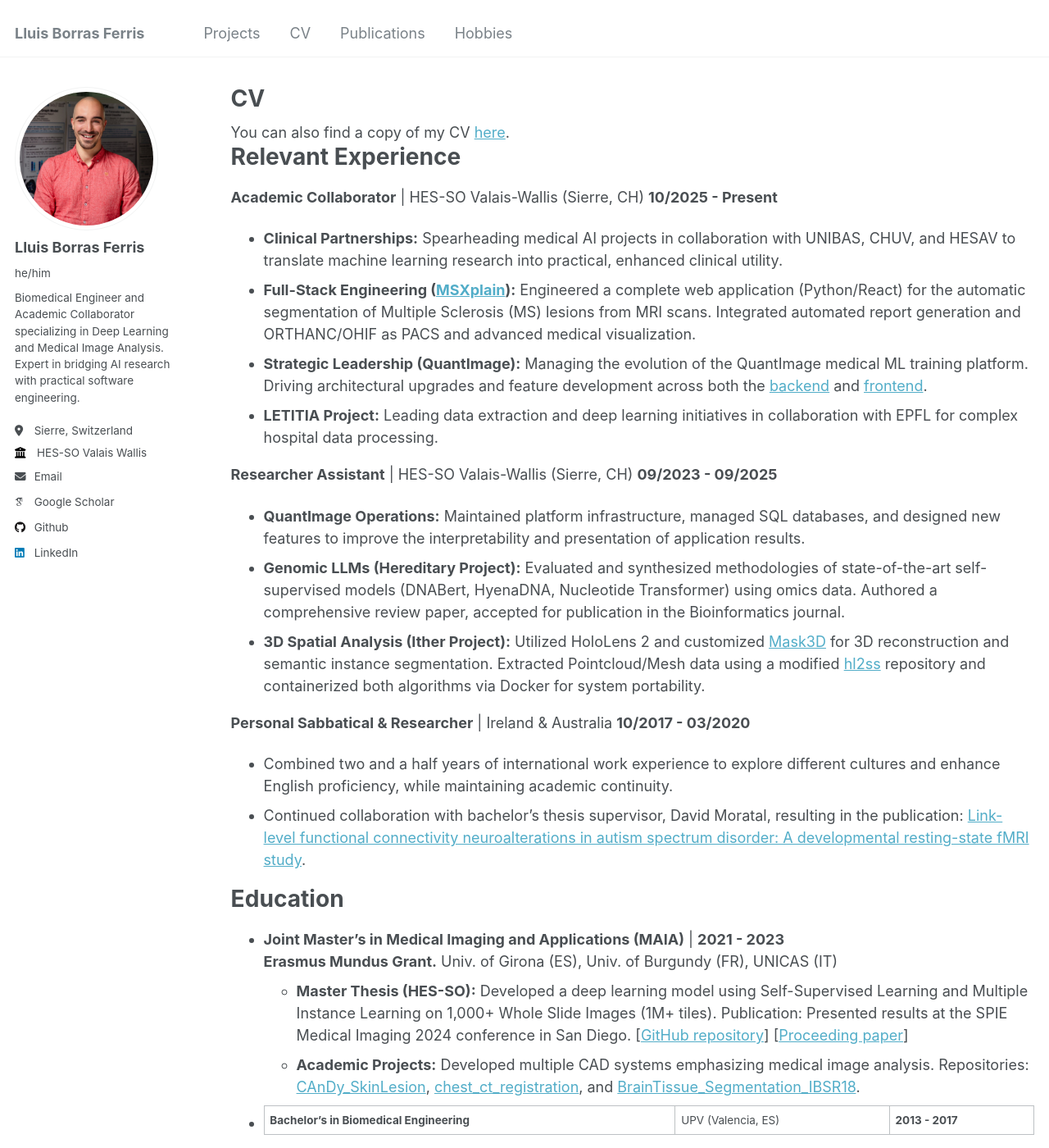
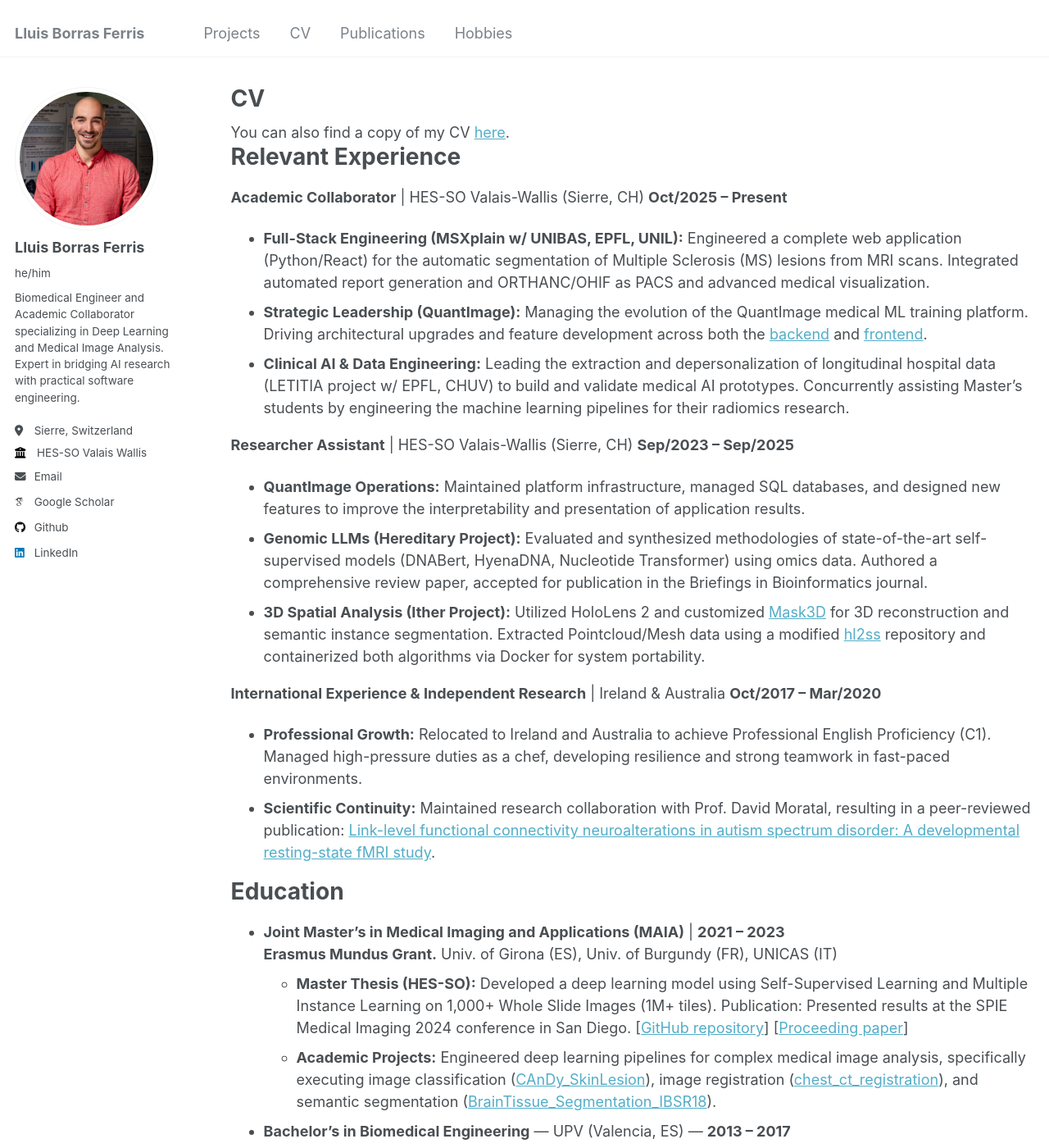
Before and after one commit to lluisb3/lluisb3.github.io, a Jekyll site: the page built from _pages/cv.md, in a window 1280 px wide and 1400 px high. Shown: the whole window at 82% size. Built offline with Jekyll 4.4.1, drawn with Linux system fonts in a browser that asks for light colours; some web fonts are replaced.

Commit message:
update some text

```diff
--- a/_pages/cv.md
+++ b/_pages/cv.md
@@ -14,30 +14,29 @@ redirect_from:
 Relevant Experience
 ======
 **Academic Collaborator** | HES-SO Valais-Wallis (Sierre, CH)
-**10/2025 - Present**
-* **Clinical Partnerships:** Spearheading medical AI projects in collaboration with UNIBAS, CHUV, and HESAV to translate machine learning research into practical, enhanced clinical utility.
-* **Full-Stack Engineering ([MSXplain](https://github.com/lluisb3/MSXplain)):** Engineered a complete web application (Python/React) for the automatic segmentation of Multiple Sclerosis (MS) lesions from MRI scans. Integrated automated report generation and ORTHANC/OHIF as PACS and advanced medical visualization.
+**Oct/2025 – Present**
+* **Full-Stack Engineering (MSXplain w/ UNIBAS, EPFL, UNIL):** Engineered a complete web application (Python/React) for the automatic segmentation of Multiple Sclerosis (MS) lesions from MRI scans. Integrated automated report generation and ORTHANC/OHIF as PACS and advanced medical visualization.
 * **Strategic Leadership (QuantImage):** Managing the evolution of the QuantImage medical ML training platform. Driving architectural upgrades and feature development across both the [backend](https://github.com/medgift/quantimage2-backend) and [frontend](https://github.com/medgift/quantimage2-frontend).
-* **LETITIA Project:** Leading data extraction and deep learning initiatives in collaboration with EPFL for complex hospital data processing.
+* **Clinical AI & Data Engineering:** Leading the extraction and depersonalization of longitudinal hospital data (LETITIA project w/ EPFL, CHUV) to build and validate medical AI prototypes. Concurrently assisting Master's students by engineering the machine learning pipelines for their radiomics research.
 
 **Researcher Assistant** | HES-SO Valais-Wallis (Sierre, CH)
-**09/2023 - 09/2025**
+**Sep/2023 – Sep/2025**
 * **QuantImage Operations:** Maintained platform infrastructure, managed SQL databases, and designed new features to improve the interpretability and presentation of application results.
-* **Genomic LLMs (Hereditary Project):** Evaluated and synthesized methodologies of state-of-the-art self-supervised models (DNABert, HyenaDNA, Nucleotide Transformer) using omics data. Authored a comprehensive review paper, accepted for publication in the Bioinformatics journal.
+* **Genomic LLMs (Hereditary Project):** Evaluated and synthesized methodologies of state-of-the-art self-supervised models (DNABert, HyenaDNA, Nucleotide Transformer) using omics data. Authored a comprehensive review paper, accepted for publication in the Briefings in Bioinformatics journal.
 * **3D Spatial Analysis (Ither Project):** Utilized HoloLens 2 and customized [Mask3D](https://github.com/lluisb3/Mask3D_v2) for 3D reconstruction and semantic instance segmentation. Extracted Pointcloud/Mesh data using a modified [hl2ss](https://github.com/lluisb3/hl2ss) repository and containerized both algorithms via Docker for system portability.
 
-**Personal Sabbatical & Researcher** | Ireland & Australia
-**10/2017 - 03/2020**
-* Combined two and a half years of international work experience to explore different cultures and enhance English proficiency, while maintaining academic continuity.
-* Continued collaboration with bachelor's thesis supervisor, David Moratal, resulting in the publication: [Link-level functional connectivity neuroalterations in autism spectrum disorder: A developmental resting-state fMRI study](https://www.mdpi.com/2075-4418/9/1/32).
+**International Experience & Independent Research** | Ireland & Australia
+**Oct/2017 – Mar/2020**
+* **Professional Growth:** Relocated to Ireland and Australia to achieve Professional English Proficiency (C1). Managed high-pressure duties as a chef, developing resilience and strong teamwork in fast-paced environments.
+* **Scientific Continuity:** Maintained research collaboration with Prof. David Moratal, resulting in a peer-reviewed publication: [Link-level functional connectivity neuroalterations in autism spectrum disorder: A developmental resting-state fMRI study](https://www.mdpi.com/2075-4418/9/1/32).
 
 Education
 ======
-* **Joint Master's in Medical Imaging and Applications (MAIA)** | **2021 - 2023**<br>
+* **Joint Master's in Medical Imaging and Applications (MAIA)** | **2021 – 2023**<br>
 **Erasmus Mundus Grant.** Univ. of Girona (ES), Univ. of Burgundy (FR), UNICAS (IT)
   * **Master Thesis (HES-SO):** Developed a deep learning model using Self-Supervised Learning and Multiple Instance Learning on 1,000+ Whole Slide Images (1M+ tiles). Publication: Presented results at the SPIE Medical Imaging 2024 conference in San Diego. [[GitHub repository](https://github.com/lluisb3/histo_lung)] [[Proceeding paper](https://www.researchgate.net/publication/379536095_A_full_pipeline_to_analyze_lung_histopathology_images)]
-  * **Academic Projects:** Developed multiple CAD systems emphasizing medical image analysis. Repositories: [CAnDy_SkinLesion](https://github.com/lluisb3/CAnDy_SkinLesion), [chest_ct_registration](https://github.com/manasikattel/chest_ct_registration), and [BrainTissue_Segmentation_IBSR18](https://github.com/sofileon/BrainTissueSegmentation_IBSR18).
-* **Bachelor's in Biomedical Engineering** | UPV (Valencia, ES) | **2013 - 2017**
+  * **Academic Projects:** Engineered deep learning pipelines for complex medical image analysis, specifically executing image classification ([CAnDy_SkinLesion](https://github.com/lluisb3/CAnDy_SkinLesion)), image registration ([chest_ct_registration](https://github.com/manasikattel/chest_ct_registration)), and semantic segmentation ([BrainTissue_Segmentation_IBSR18](https://github.com/sofileon/BrainTissueSegmentation_IBSR18)).
+* **Bachelor's in Biomedical Engineering** &mdash; UPV (Valencia, ES) &mdash; **2013 – 2017**
   * Focus: Specialized in Medical Image Analysis and Machine Learning methods aimed at developing Computer-Aided Diagnosis (CAD) systems.
 
 Technical Skills
```
Also changed, not shown: _pages/about.md (+2 -2 lines), _pages/portfolio.md (+1 -1 lines).
